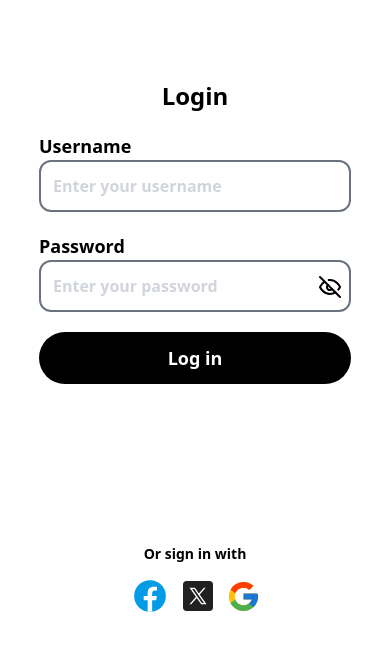
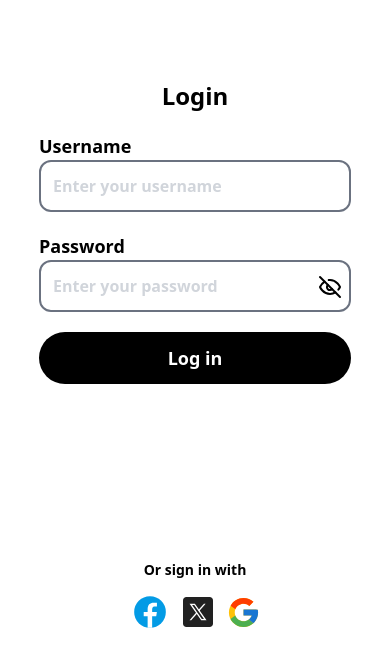
Before and after one commit to Akeemkabiru/invoice-tracker, a React (Vite) app: page / in a window 390 px wide. Shown: the top 666 px of the page. Built offline with nearby package versions, Linux system fonts and the light colour scheme; no server answers.

Commit message:
responsive

```diff
--- a/src/Components/Login.tsx
+++ b/src/Components/Login.tsx
@@ -64,7 +64,7 @@ export default function Login({ onClick }: onClickProps) {
           Log in
         </button>
       </div>
-      <div className="mt-40">
+      <div className="mt-44">
         <h3 className="text-sm font-semibold mb-3 text-center">
           Or sign in with
         </h3>
```
